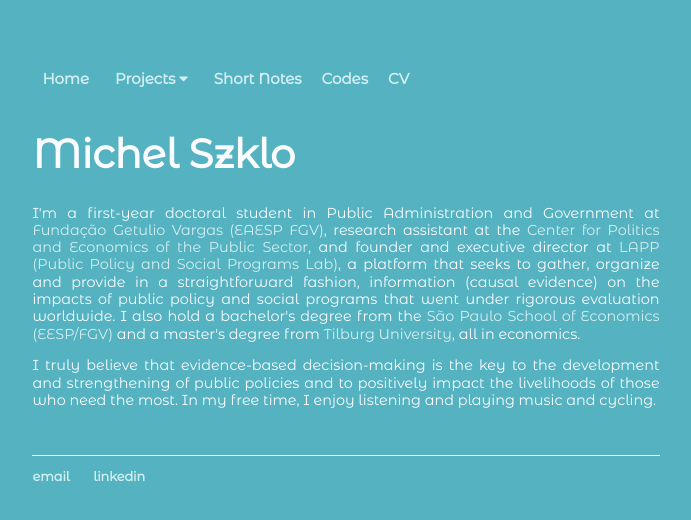
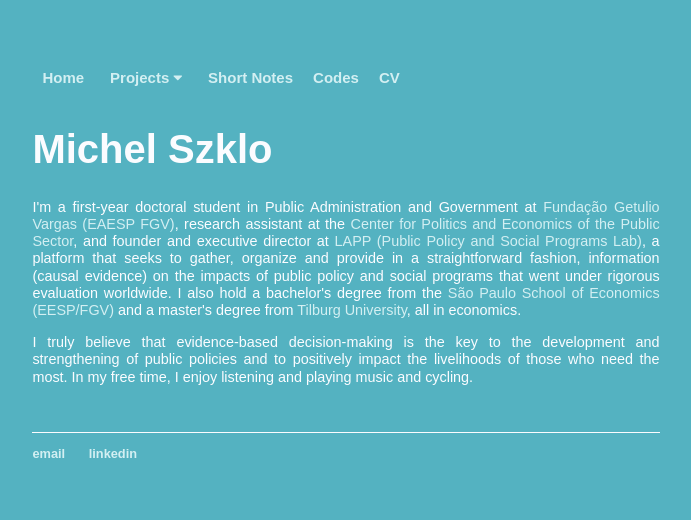
Before and after one commit to michelszklo/michelszklo.github.io, a Jekyll site: the page built from index.html, in a window 1280 px wide. Shown: the top 520 px of the page, without its empty margins (294-985 px from the left). Built offline with Jekyll 4.4.1, drawn with Linux system fonts in a browser that asks for light colours.

Commit message:
Update default.html

```diff
--- a/_layouts/default.html
+++ b/_layouts/default.html
@@ -5,7 +5,6 @@
 			<!-- link to main stylesheet -->
 			<link rel="stylesheet" type="text/css" href="/css/main.css">
 			<link rel="stylesheet" href="https://cdnjs.cloudflare.com/ajax/libs/font-awesome/4.7.0/css/font-awesome.min.css">
-			<link href="https://fonts.googleapis.com/css?family=Montserrat|Montserrat+Alternates|Roboto" rel="stylesheet">
 		</head>
 		<body>
 			<div class="topnav"id="myTopnav">
```
